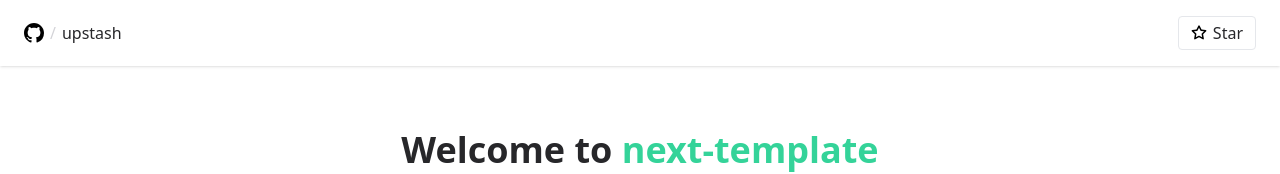
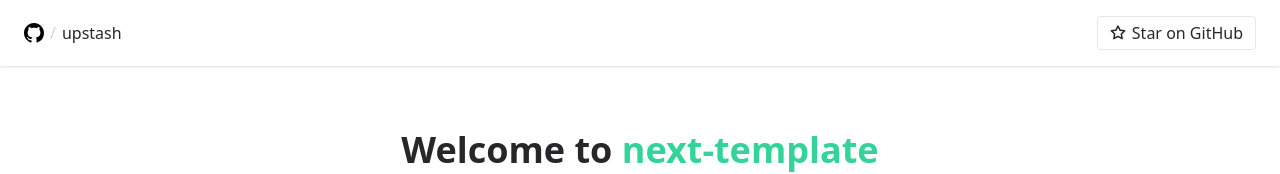
Before and after one commit to upstash/next-template, a Next.js app: page / in a window 1280 px wide. Shown: the top 174 px of the page. Built offline with nearby package versions, Linux system fonts and the light colour scheme.

Commit message:
fix start button

```diff
--- a/components/StarButton.tsx
+++ b/components/StarButton.tsx
@@ -1,13 +1,15 @@
 export default function StarButton() {
   return (
-    <a className="flex cursor-pointer items-center gap-1.5 rounded border px-3 py-1 hover:bg-zinc-100">
+    <a
+      className="flex cursor-pointer items-center gap-1.5 rounded border px-3 py-1 hover:bg-amber-100 hover:border-amber-300 hover:text-amber-900">
       <svg width="16" height="16" viewBox="0 0 16 16" version="1.1">
         <path
+          fill="currentColor"
           fillRule="evenodd"
           d="M8 .25a.75.75 0 01.673.418l1.882 3.815 4.21.612a.75.75 0 01.416 1.279l-3.046 2.97.719 4.192a.75.75 0 01-1.088.791L8 12.347l-3.766 1.98a.75.75 0 01-1.088-.79l.72-4.194L.818 6.374a.75.75 0 01.416-1.28l4.21-.611L7.327.668A.75.75 0 018 .25zm0 2.445L6.615 5.5a.75.75 0 01-.564.41l-3.097.45 2.24 2.184a.75.75 0 01.216.664l-.528 3.084 2.769-1.456a.75.75 0 01.698 0l2.77 1.456-.53-3.084a.75.75 0 01.216-.664l2.24-2.183-3.096-.45a.75.75 0 01-.564-.41L8 2.694v.001z"
         />
       </svg>
-      <span>Star</span>
+      <span>Star on GitHub</span>
     </a>
   );
 }
```
